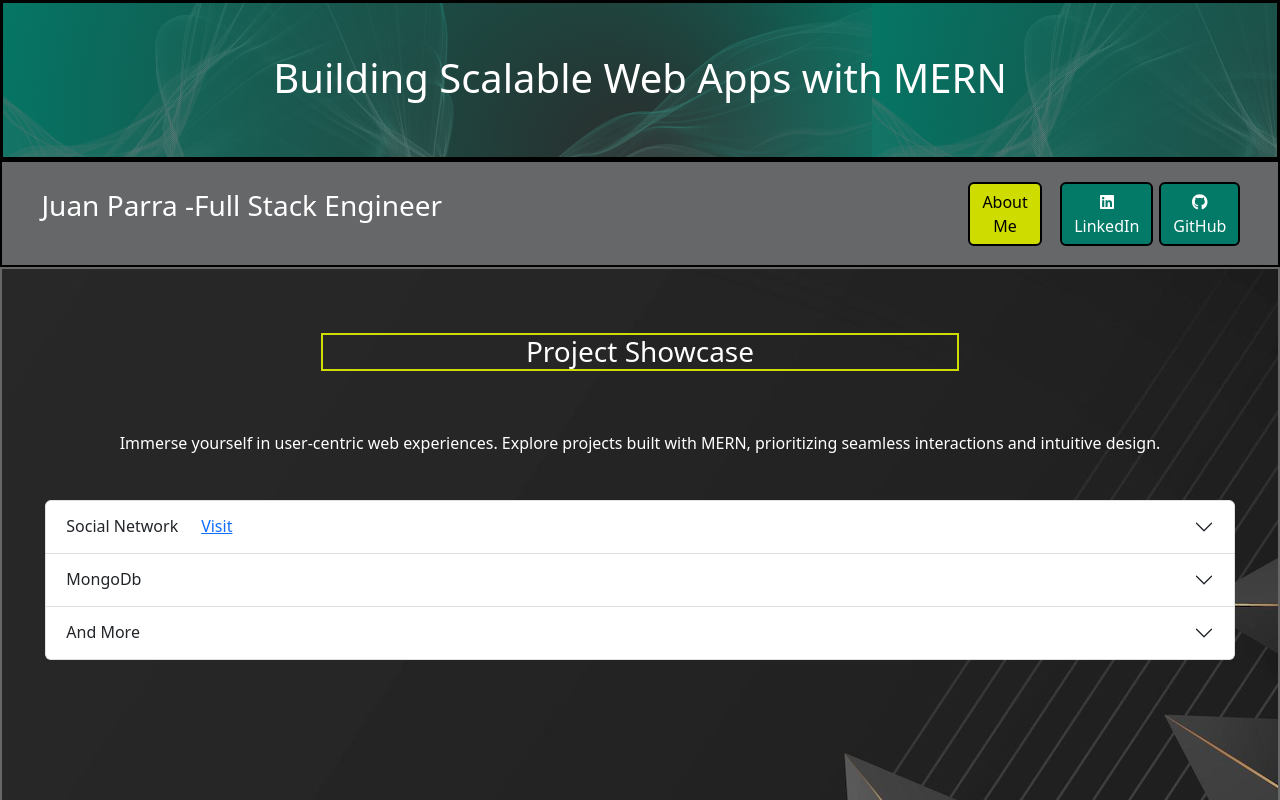
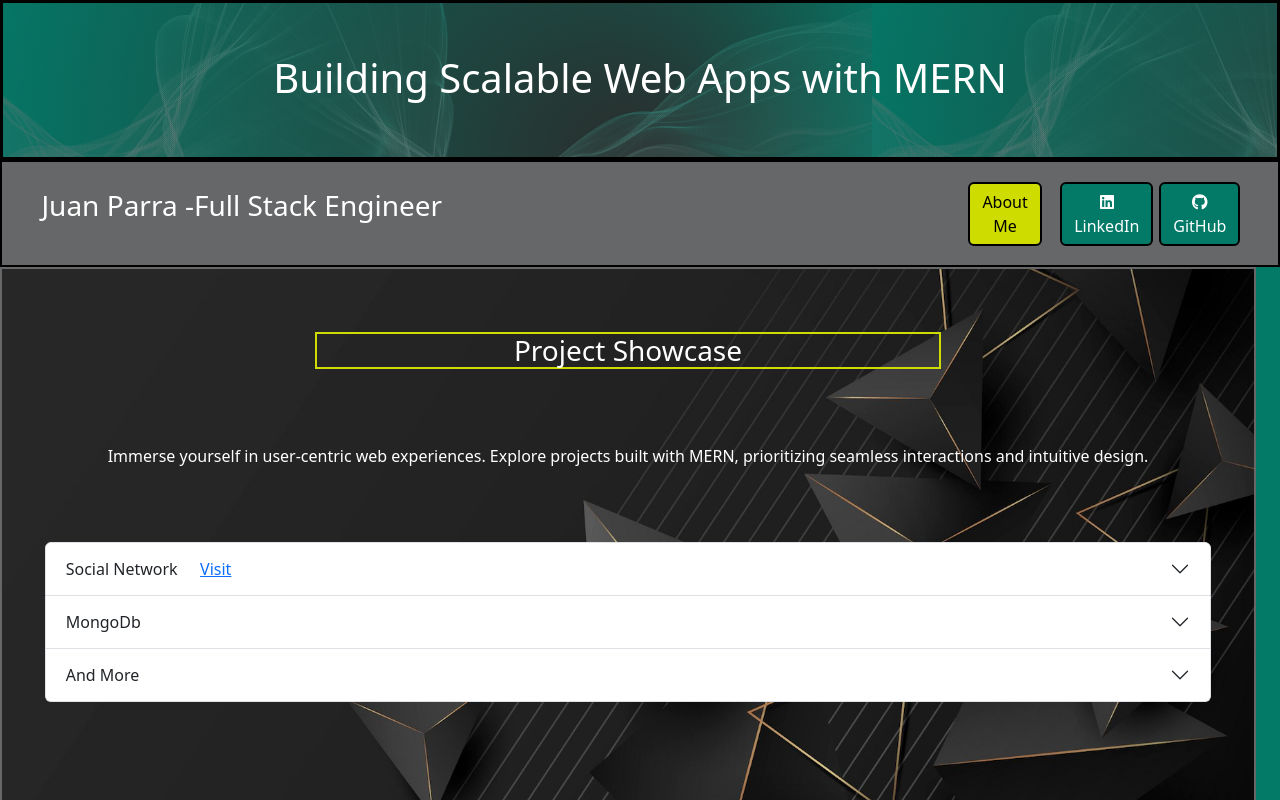
Before and after one commit to Parraj1025/MernPortfolio, a React (Vite) app in the folder ParraJuanPortfolio/: page / in a window 1280 px wide. Shown: the top 800 px of the page. Built offline with nearby package versions, Linux system fonts and the light colour scheme.

Commit message:
edited background for all screen sizes

```diff
--- a/ParraJuanPortfolio/src/main.jsx
+++ b/ParraJuanPortfolio/src/main.jsx
@@ -17,7 +17,7 @@ createRoot(document.getElementById('root')).render(
     <Navigation />
     </Col>
     </Row>
-  <Row style={{ backgroundImage:'url("./img/fancy.png")', backgroundColor:'rgb(3, 122, 104)',textAlign: 'center', width: '100vw', justifyContent:'center', color:'white', border:'2px, solid, rgb(102, 103, 105) ',}}>
+  <Row style={{ backgroundImage:'url("./img/fancy.png")', backgroundColor:'rgb(3, 122, 104)', backgroundSize:'cover', backgroundPosition:'center',textAlign: 'center', width: '100%', height:'100%', justifyContent:'center', color:'white', border:'2px, solid, rgb(102, 103, 105) ',}}>
          <h3 style={{ width:'50%', height:'fit-content', border:'2px,solid,rgb(	206, 220, 0)', margin:'5%'}}> Project Showcase </h3>
        <Row style={{ height:'10%', paddingBottom:'3%'}}>
         <h6 style={{}}> Immerse yourself in user-centric web experiences. Explore projects built with MERN, prioritizing seamless interactions and intuitive design. </h6>
```
